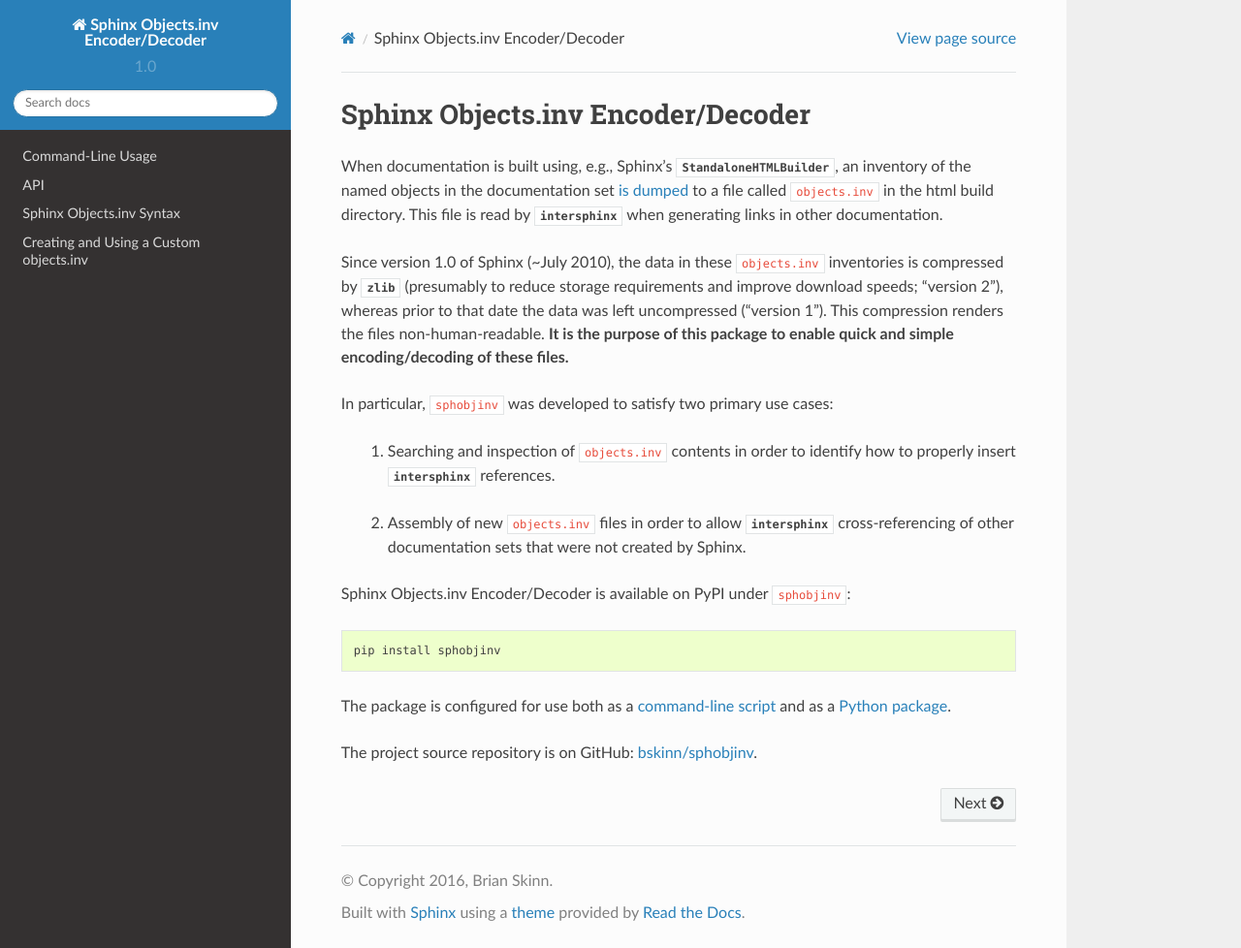
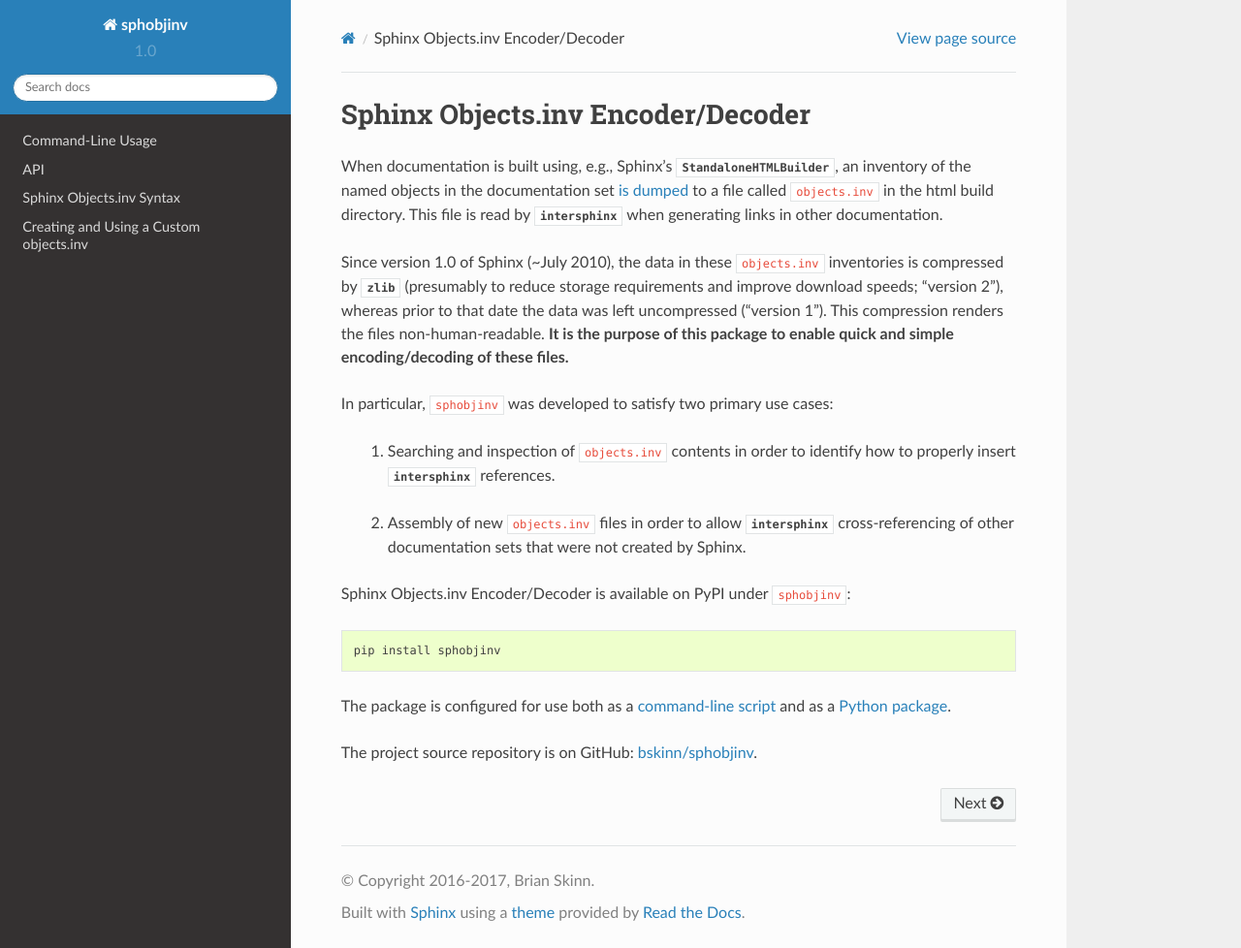
Before and after one commit to bskinn/sphobjinv, a Sphinx documentation site: the page built from doc/source/index.rst, in a window 1280 px wide and 978 px high. Shown: the whole window at 97% size. Built offline with Sphinx 7.4.7 and the Read the Docs theme 2.0.0, drawn with Linux system fonts in a browser that asks for light colours.

Commit message:
ADMIN: Header, conf.py tidying; README expansion
 * Closes #20. Header blocks on all code files now show the
   correct 2016-2017 copyright for the project, and `LICENSE.txt`
   is properly cased.
 * `README.rst` is now expanded to include the invitation to file
   bug reports and feature requests (Closes #11) as well as a
   link to the `LICENSE.txt` and a proper copyright statement
   (Closes #17). Docs link is now just a (much less confusing)
   text link.
 * `conf.py` is updated with hopefully the right thing in the
   `project` field (maybe it'll make the RtD link less awful?)
   and with the correct copyright statement

```diff
--- a/doc/source/conf.py
+++ b/doc/source/conf.py
@@ -57,8 +57,8 @@
 master_doc = 'index'
 
 # General information about the project.
-project = 'Sphinx Objects.inv Encoder/Decoder'
-copyright = '2016, Brian Skinn'
+project = 'sphobjinv'
+copyright = '2016-2017, Brian Skinn'
 author = 'Brian Skinn'
 
 # The version info for the project you're documenting, acts as replacement for
@@ -258,7 +258,7 @@
 #html_search_scorer = 'scorer.js'
 
 # Output file base name for HTML help builder.
-htmlhelp_basename = 'SphinxObjectsinvConverterdoc'
+htmlhelp_basename = 'sphobjinv'
 
 # -- Options for LaTeX output ---------------------------------------------
 
@@ -280,8 +280,8 @@
 # (source start file, target name, title,
 #  author, documentclass [howto, manual, or own class]).
 latex_documents = [
-    (master_doc, 'SphinxObjectsinvConverter.tex', 'Sphinx Objects.inv Converter Documentation',
-     'Brian Skinn', 'manual'),
+    (master_doc, 'sphobjinv.tex', 'Sphinx Objects.inv Converter Documentation',
+     author, 'manual'),
 ]
 
 # The name of an image file (relative to this directory) to place at the top of
@@ -310,7 +310,7 @@
 # One entry per manual page. List of tuples
 # (source start file, name, description, authors, manual section).
 man_pages = [
-    (master_doc, 'sphinxobjectsinvconverter', 'Sphinx Objects.inv Encoder/Decoder Documentation',
+    (master_doc, 'sphobjinv', 'Sphinx Objects.inv Encoder/Decoder Documentation',
      [author], 1)
 ]
 
@@ -324,8 +324,8 @@
 # (source start file, target name, title, author,
 #  dir menu entry, description, category)
 texinfo_documents = [
-    (master_doc, 'SphinxObjectsinvConverter', 'Sphinx Objects.inv Converter Documentation',
-     author, 'SphinxObjectsinvConverter', 'One line description of project.',
+    (master_doc, 'sphobjinv', 'Sphinx Objects.inv Converter Documentation',
+     author, 'sphobjinv', 'Encode/decode tool for Sphinx objects.inv files.',
      'Miscellaneous'),
 ]
 
--- a/sphobjinv/__init__.py
+++ b/sphobjinv/__init__.py
@@ -6,8 +6,8 @@
 #                bskinn@alum.mit.edu
 #
 # Created:     17 May 2016
-# Copyright:   (c) Brian Skinn 2016
-# License:     The MIT License; see "license.txt" for full license terms
+# Copyright:   (c) Brian Skinn 2016-2017
+# License:     The MIT License; see "LICENSE.txt" for full license terms
 #                   and contributor agreement.
 #
 #       This file is part of Sphinx Objects.inv Encoder/Decoder, a toolkit for
@@ -30,4 +30,4 @@
 from .sphobjinv import readfile, writefile, decode, encode
 from .sphobjinv import p_comments, p_data
 
-__version__ = '1.0'
+__version__ = '2.0.dev1'
--- a/tests.py
+++ b/tests.py
@@ -6,7 +6,7 @@
 #                bskinn@alum.mit.edu
 #
 # Created:     29 Oct 2017
-# Copyright:   (c) Brian Skinn 2017
+# Copyright:   (c) Brian Skinn 2016-2017
 # License:     The MIT License; see "LICENSE.txt" for full license terms.
 #
 #           http://www.github.com/bskinn/sphobjinv
```
Also changed, not shown: README.rst (+7 -6 lines), setup.py (+7 -0 lines), 3 other files.
